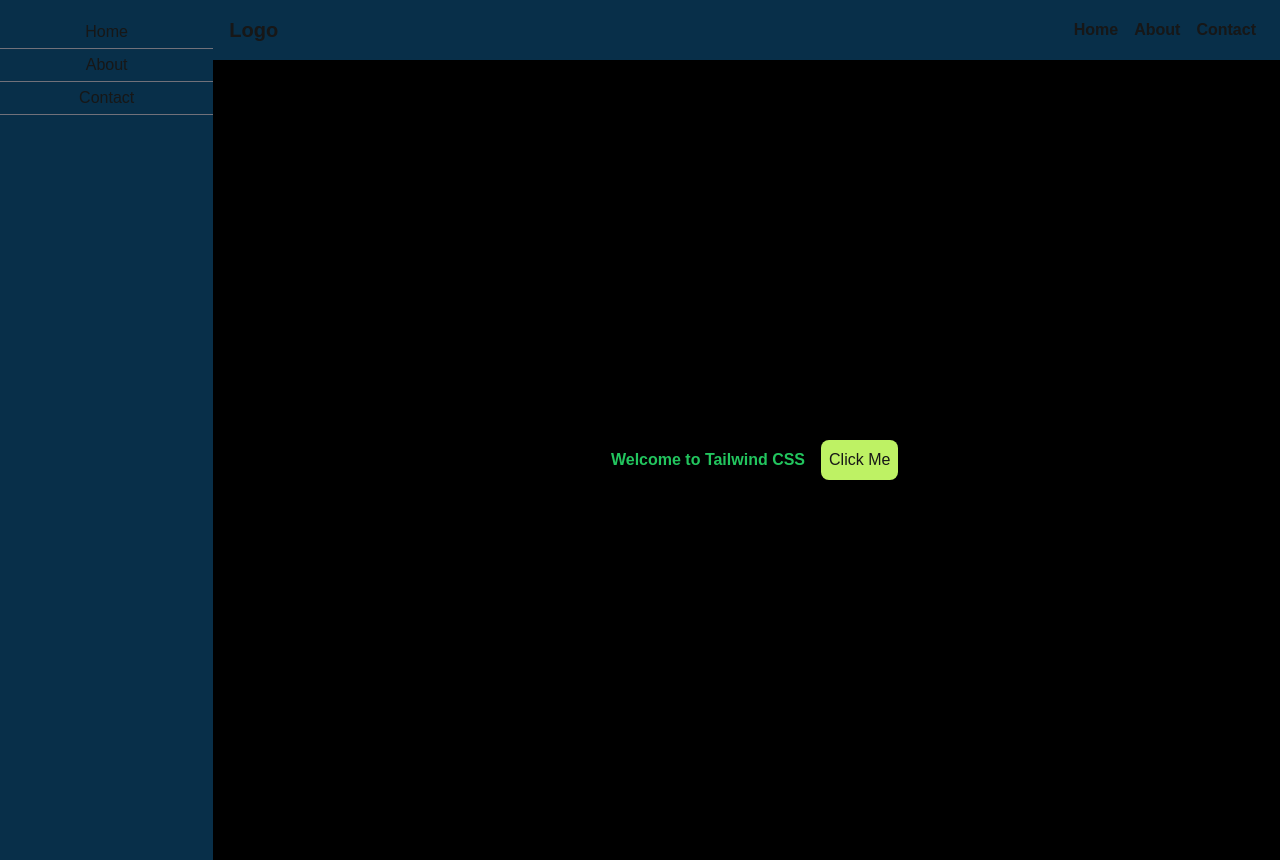
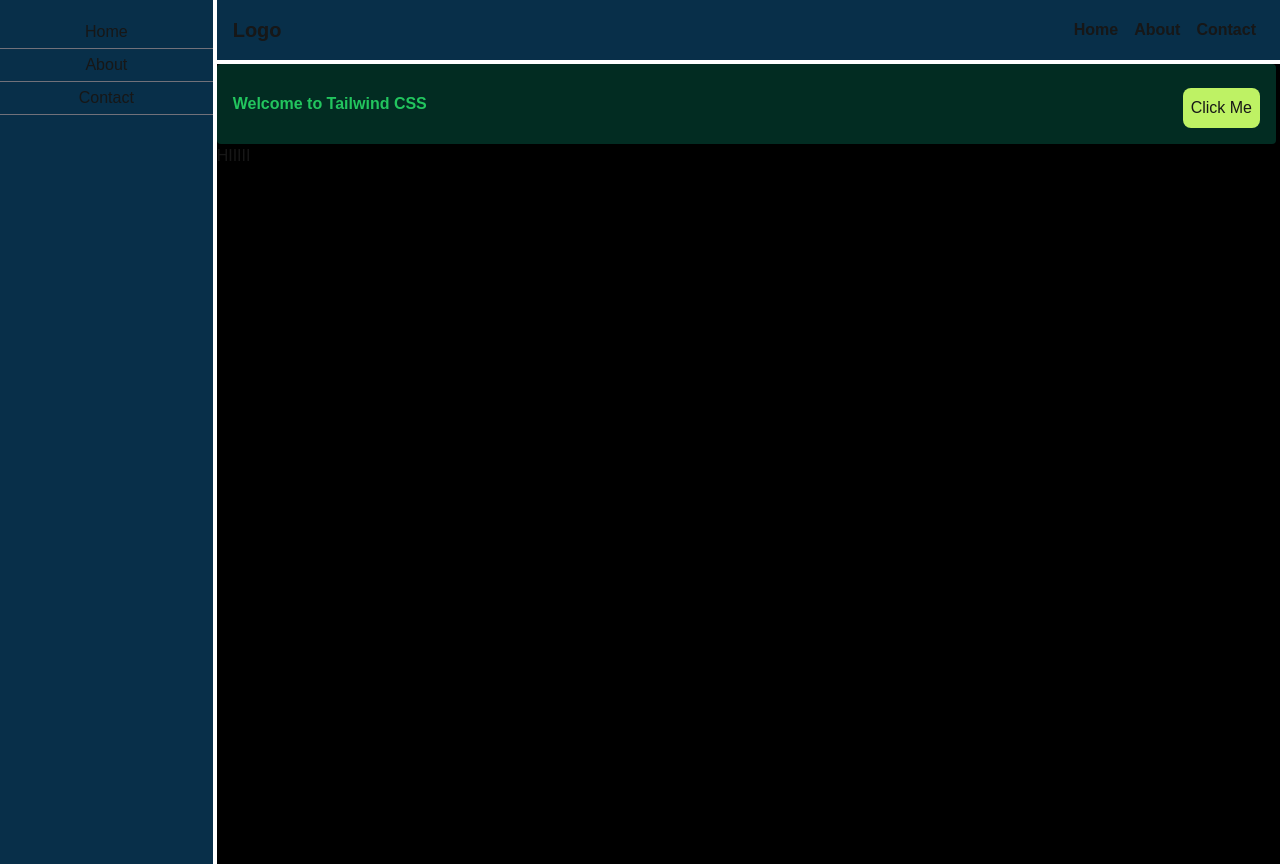
Before and after one commit to aditi-rana/next-tailwindcss, a Next.js app in the folder tailwindcss-practise/: page / in a window 1280 px wide. Built offline with nearby package versions, Linux system fonts and the light colour scheme.

Commit message:
layout changed a bit

```diff
--- a/tailwindcss-practise/src/app/components/Sidebar.tsx
+++ b/tailwindcss-practise/src/app/components/Sidebar.tsx
@@ -10,7 +10,7 @@ const Sidebar = () => {
 
   return (
     <>
-      <aside className="md:w-64 bg-sky-950 w-12">
+      <aside className="md:w-64 bg-sky-950 w-12 mr-1">
         <div className="hidden md:block mt-4">
           <div className="border-b border-zinc-500 w-full text-center p-1">
             <Link href="#" className="hover:text-gray-400">
@@ -28,7 +28,7 @@ const Sidebar = () => {
             </Link>
           </div>
         </div>
-        <div className="text-center md:hidden">{">>"}</div>
+        <div className="text-center md:hidden mt-4 font-extrabold">{">>"}</div>
       </aside>
     </>
   );
--- a/tailwindcss-practise/src/app/page.tsx
+++ b/tailwindcss-practise/src/app/page.tsx
@@ -9,8 +9,9 @@ export default function Home() {
         <Sidebar />
         <div className="w-full">
           <Navbar />
-          <div className="flex items-center justify-center min-h-screen bg-black flex-col md:flex-row">
-            <h1 className="font-bold text-green-500 m-4">
+          <div className="min-h-screen bg-black">
+            <div className="bg-emerald-950 flex items-center justify-between space-y-2 flex-col md:flex-row rounded mt-1 mr-1 p-4">
+              <h1 className="font-bold text-green-500">
                 Welcome to Tailwind CSS
               </h1>
               <button
@@ -20,6 +21,8 @@ export default function Home() {
                 Click Me
               </button>
             </div>
+            <div className="text-color">HIIIII</div>
+          </div>
         </div>
       </div>
     </>
```
Lines whose indentation alone changed are shown as unchanged.
